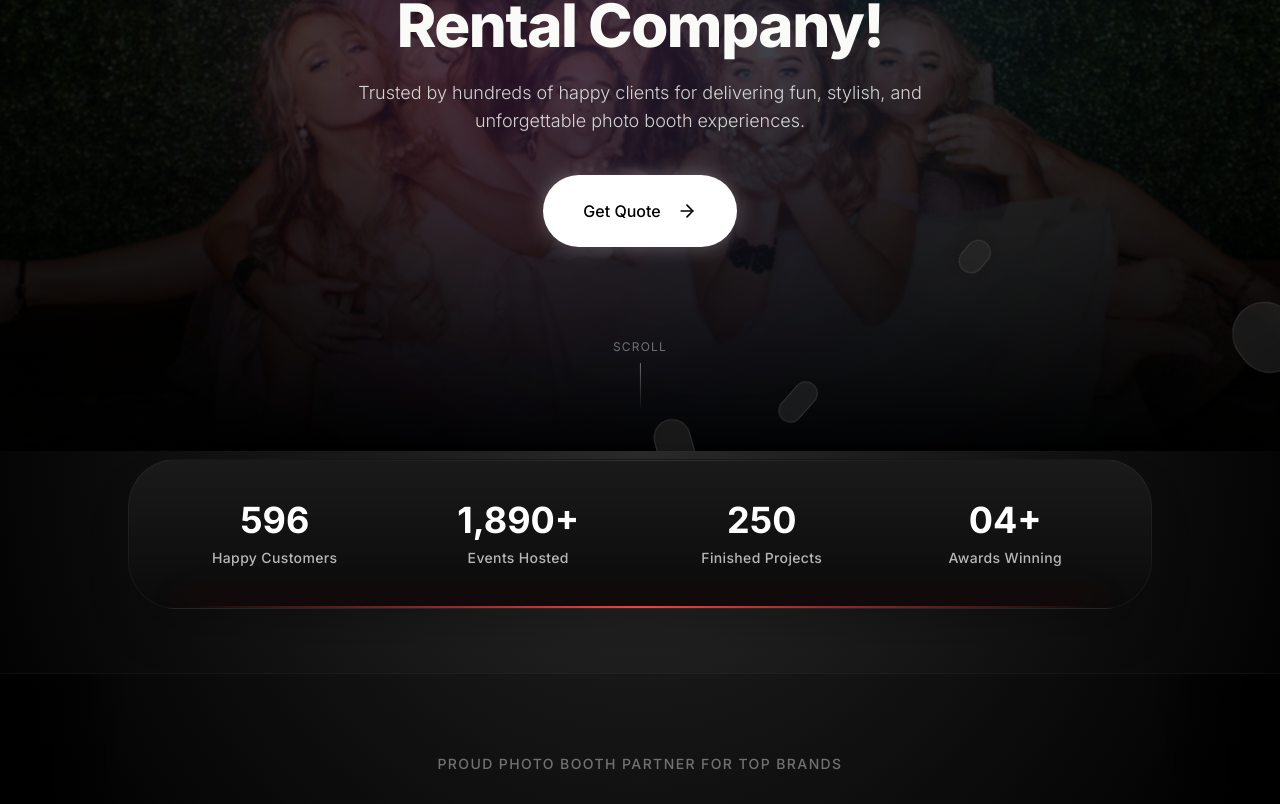
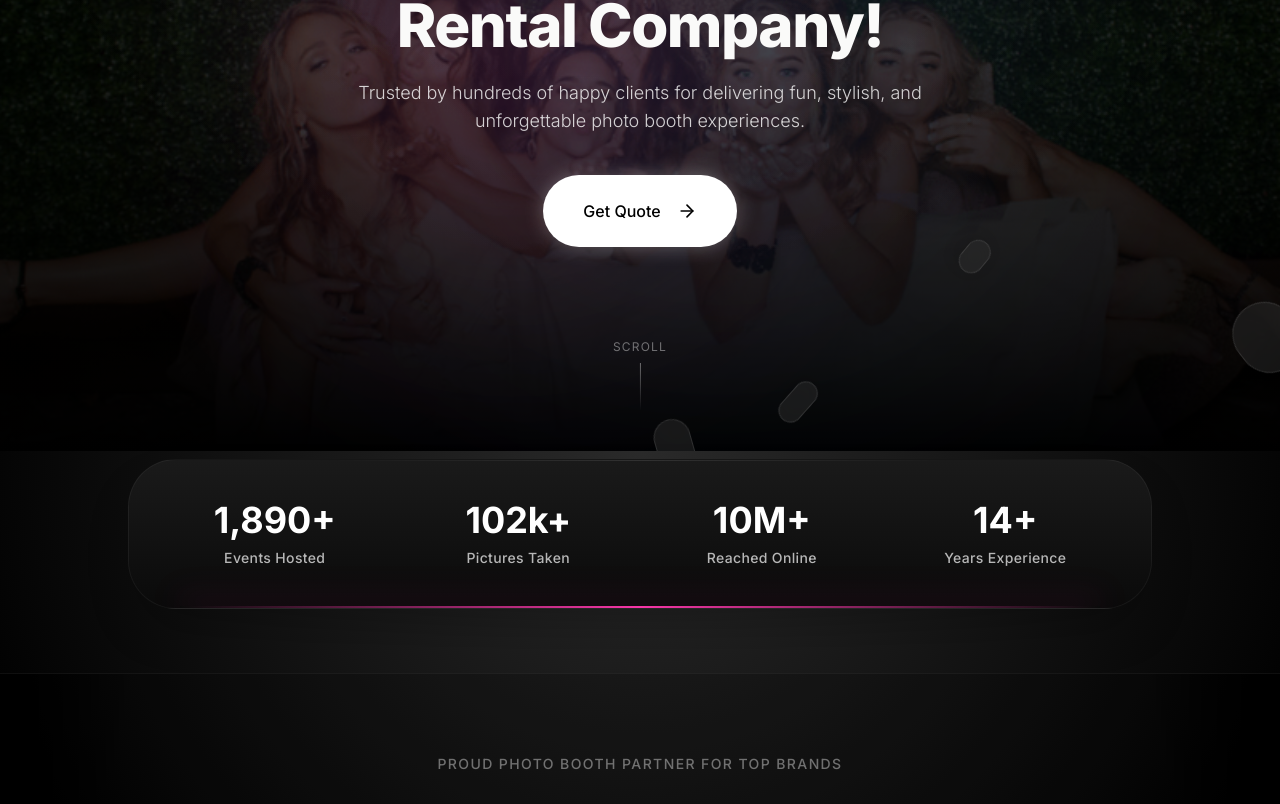
Before and after one commit to Sharmeen-Rauf/peekaboothusa, a Next.js app: page / in a window 1280 px wide. Shown: the part 349-1153 px from the top of the page. Built offline with nearby package versions, Linux system fonts and the light colour scheme.

Commit message:
feat: add Stats section component with animated counter for business metrics

```diff
--- a/components/sections/Stats.tsx
+++ b/components/sections/Stats.tsx
@@ -4,10 +4,10 @@ import { motion, useInView } from "framer-motion";
 import { useRef, useEffect, useState } from "react";
 
 const stats = [
-  { prefix: "", value: 596, suffix: "", label: "Happy Customers" },
   { prefix: "", value: 1890, suffix: "+", label: "Events Hosted" },
-  { prefix: "", value: 250, suffix: "", label: "Finished Projects" },
-  { prefix: "0", value: 4, suffix: "+", label: "Awards Winning" },
+  { prefix: "", value: 102, suffix: "k+", label: "Pictures Taken" },
+  { prefix: "", value: 10, suffix: "M+", label: "Reached Online" },
+  { prefix: "", value: 14, suffix: "+", label: "Years Experience" },
 ];
 
 function Counter({ from, to, duration = 2 }: { from: number; to: number; duration?: number }) {
@@ -51,8 +51,8 @@ export default function Stats() {
           transition={{ duration: 0.6 }}
           className="max-w-5xl mx-auto rounded-[3rem] bg-gradient-to-b from-[#1a1a1a] to-[#0a0a0a] relative overflow-hidden py-10 px-8 shadow-2xl border border-white/5"
         >
-          {/* Bottom Red Glow Line */}
-          <div className="absolute bottom-0 left-[5%] right-[5%] h-[2px] bg-gradient-to-r from-transparent via-red-500 to-transparent shadow-[0_-5px_30px_rgba(255,0,0,0.6)]"></div>
+          {/* Bottom Neon Glow Line */}
+          <div className="absolute bottom-0 left-[5%] right-[5%] h-[2px] bg-gradient-to-r from-transparent via-brand-neon to-transparent shadow-[0_-5px_30px_rgba(247,54,168,0.6)]"></div>
 
           {/* Top Subtle Highlight */}
           <div className="absolute top-0 left-[20%] right-[20%] h-[1px] bg-gradient-to-r from-transparent via-white/10 to-transparent"></div>
```
